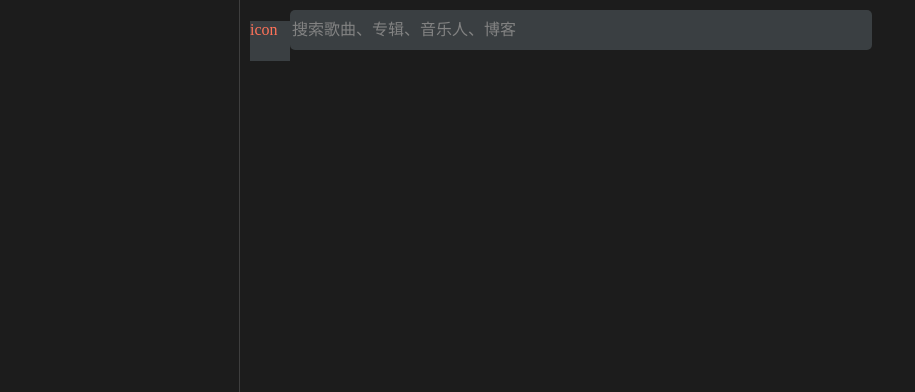
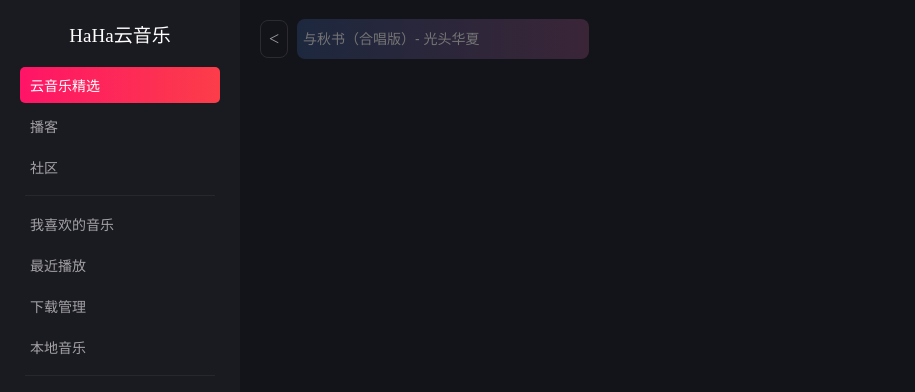
Before and after one commit to HaHa5233/HaHaMusic, a Vue app: page /home in a window 1280 px wide. Shown: the top 392 px of the page, without its empty margins (0-915 px from the left). Built offline with nearby package versions, Linux system fonts and the light colour scheme; a web font is replaced by a local one.

Commit message:
界面重构

```diff
--- a/src/App.vue
+++ b/src/App.vue
@@ -28,9 +28,7 @@ body {
   height: 100vh;
   width: 100vw;
   margin: 0;
-  /* font-family: 'HaHa-Sphericity'; */
   font-size: 16px;
-  background-color: #030303;
-  opacity: 0.9;
+  transition: all 0.3s;
 }
 </style>
--- a/src/components/left-menu/index.vue
+++ b/src/components/left-menu/index.vue
@@ -1,230 +1,79 @@
-<script lant="ts" setup>
-import { useRouter } from 'vue-router'
-import { touristLogin } from '@/apis/user/index'
+<script lang="ts" setup>
 import { useUserStore } from '@/stores/user'
-const router = useRouter()
-const userStore = useUserStore()
-// import { useDark, useToggle } from '@vueuse/core'
-// import Theme from '@/components/theme/index.vue'
-
-// // 黑夜模式切换
-// const toggleDark = useToggle(useDark())
-// const handleChangeDark = () => {
-//   toggleDark()
-// }
-// 监听屏幕宽度变化
-const screenWidth = ref(0)
-const menuVisible = ref(true)
-watch(() => screenWidth, (newValue) => {
-  if (newValue.value > 935) {
-    menuVisible.value = true
-  } else {
-    menuVisible.value = false
-  }
-}, {
-  deep: true,
-  immediate: true
+const user = useUserStore()
+defineExpose({})
+const noLoginMenus = reactive({
+  up: [
+    { label: '云音乐精选', value: 1 },
+    { label: '播客', value: 2 },
+    { label: '社区', value: 3 },
+  ],
+  down: [
+    { label: '我喜欢的音乐', value: 1 },
+    { label: '最近播放', value: 2 },
+    { label: '下载管理', value: 3 },
+    { label: '本地音乐', value: 4 },
+  ]
 })
-// 菜单跳转事件
-const menus = ref([
-  {
-    id: 1,
-    name: '首页',
-    icon: 'iconfont icon-home2'
-  },
-  {
-    id: 2,
-    name: '我的',
-    icon: 'iconfont icon-home1'
-  },
-  {
-    id: 3,
-    name: '登录',
-    icon: 'iconfont icon-home1'
-  },
-  {
-    id: 4,
-    name: '游客',
-    icon: 'iconfont icon-home1'
-  }
-])
-const active = ref('首页')
-const handeToPage = (item) => {
-  switch (item.id) {
-    case 1:
-      router.push({ name: 'Home' })
-      break
-    case 2:
-      console.log(item.id)
-      break
-    case 3:
-      console.log(item.id)
-      break
-    case 4:
-      login()
-      break
-  }
-  active.value = item.name
+const active = ref('云音乐精选')
+const handleToPage = (label: string) => {
+  active.value = label
 }
-// 登录
-const login = () => {
-  touristLogin().then((res) => {
-    userStore.login(res)
-  })
-}
-// 页面首次加载
-onMounted(() => {
-  screenWidth.value = document.body.clientWidth
-  window.onresize = () => {
-    return (() => {
-      screenWidth.value = document.body.clientWidth
-    })()
-  }
-})
+onMounted(() => { })
+onUnmounted(() => { })
 </script>
 
 <template>
-  <div class="main" :class="{ mainactive: menuVisible }">
-    <ul v-if="menuVisible" class="menu">
-      <template v-for="   item    in    menus   " :key="item.id">
-        <li v-if="[1, 2].includes(item.id)" @click="handeToPage(item)" :class="{ active: active === item.name }">
-          <i :class="item.icon"></i>
-          <span>{{ item.name }}</span>
-        </li>
-      </template>
-      <div class="divider"></div>
-      <div class="login">
-        <div>登录</div>
-        <div @click="login">游客登录</div>
-        <span>登录以创建和分享播放列表、观看个性化推荐内容，等等</span>
-      </div>
-    </ul>
-    <ul v-if="!menuVisible" class="menu-pad">
-      <li v-for="   item    in    menus   " :key="item.id" @click="handeToPage(item)"
-        :class="{ active: active === item.name }">
-        <i :class="item.icon"></i>
-        <span>{{ item.name }}</span>
-      </li>
-    </ul>
+  <div class="div-title">
+    <span>HaHa云音乐</span>
+  </div>
+  <div v-if="user.userInfo">
+    <div v-for="item in noLoginMenus.up" :key="item.value" class="div-root" @click="handleToPage(item.label)">
+      <span :class="{ active: active === item.label }">{{ item.label }}</span>
+    </div>
+    <div class="div-divider"></div>
+    <div v-for="item in noLoginMenus.down" :key="item.value" class="div-root" @click="handleToPage(item.label)">
+      <span :class="{ active: active === item.label }">{{ item.label }}</span>
+    </div>
+    <div class="div-divider"></div>
   </div>
 </template>
 
 <style lang="scss" scoped>
-@media(max-width: 935px) {
-  .menu {
-    animation: fade-out 0.4s ease forwards;
+.div-title {
+  text-align: center;
+  margin: 20px 0;
+
+  span {
+    font: 500 19px "HaHa-Sphericity";
+    color: #fff;
   }
 }
 
-@media(min-width: 935px) {
-  .menu {
-    animation: fade-in 0.4s ease forwards;
+.div-root {
+  cursor: pointer;
+
+  span {
+    display: block;
+    font-size: 14px;
+    border-radius: 5PX;
+    padding: 8px 10px;
+    margin: 5px 20px;
+  }
+
+  span:hover {
+    background-color: #27272e;
   }
 }
 
-.main {
-  padding: 10px;
-  text-align: center;
-
-  .menu {
-    width: 100%;
-    color: #fff;
-    text-align: center;
-    padding-inline-start: 0;
-    height: 100%;
-
-
-    span {
-      margin-left: 10px;
-    }
-  }
-
-  .menu-pad {
-    width: 30%;
-    color: #fff;
-    text-align: center;
-    padding-inline-start: 0;
-
-    span {
-      display: block;
-      font-size: 12px;
-    }
-  }
+.active {
+  background: linear-gradient(to right, #ff1467, #fc3d49);
+  color: #fff;
 }
 
-.mainactive {
-  border-right: 1px solid #292929;
-  height: calc(100vh - 32px);
-}
-
-li {
-  list-style-type: none;
-  padding: 10px;
-  margin-top: 5px;
-  border-radius: 10px;
-  cursor: pointer;
-  transition: all 0.2s;
-}
-
-i {
-  font-size: 20px;
-}
-
-li:hover {
-  background-color: #353535;
-}
-
-.active {
-  background-color: #1d1d1d;
-}
-
-.divider {
-  border-bottom: 1px solid #292929;
-  width: 100%;
-  margin: 20px 0;
-}
-
-// 登录
-.login {
-  div {
-    padding: 5px;
-    background-color: #1d1d1d;
-    margin-bottom: 5px;
-    font-size: 14px;
-    border-radius: 20px;
-    cursor: pointer;
-    transition: all 0.2s;
-  }
-
-  div:hover {
-    background-color: #353535;
-  }
-
-  span {
-    font-size: 12px;
-    color: #909090;
-    text-align: left;
-    line-height: 10px;
-  }
-}
-
-@keyframes fade-out {
-  0% {
-    transform: translateX(0px);
-  }
-
-  100% {
-    transform: translateX(-240px);
-  }
-}
-
-@keyframes fade-in {
-  0% {
-    transform: translateX(-240px);
-  }
-
-  100% {
-    transform: translateX(0px);
-  }
+.div-divider {
+  height: 1px;
+  background-color: #27272e;
+  margin: 10px 25px;
 }
 </style>
--- a/src/components/search/index.vue
+++ b/src/components/search/index.vue
@@ -7,30 +7,67 @@ onUnmounted(() => { })
 
 <template>
   <div class="searchBar">
-    <span>
-      <span class="icon-span">icon</span>
-      <input name="input" type="search" autocomplete="off" size="60" placeholder="搜索歌曲、专辑、音乐人、博客" class="search">
-    </span>
+    <div class="div-icon">
+      <span>&lt;</span>
+    </div>
+    <div class="div-search">
+      <input class="search" name="input" type="search" autocomplete="off" size="60" placeholder="与秋书（合唱版）- 光头华夏">
+    </div>
   </div>
 </template>
 
 <style lang="scss" scoped>
 .searchBar {
-  color:tomato;
+  display: flex;
 }
-.search {
+
+.div-icon {
+  height: 36px;
+  width: 26px;
+  margin: 0 10px;
+  border-radius: 8px;
+  border: 1px solid #2b2b31;
+  text-align: center;
+  line-height: 36px;
+
+  span {
+    margin: 0 auto;
+    color: #a1a1a3;
+    font-size: 18px;
+  }
+}
+
+.div-search {
+  position: relative;
+
+  .search {
+    position: absolute;
+    height: 38px;
+    width: 290px;
+    background: linear-gradient(to right, #1d283e, #3a2537);
+    border: none;
+    border-radius: 8px;
+    font-size: 14px;
+    color: #71707a;
+    padding-left: 5px;
+    z-index: 2;
+  }
+
+  .search:focus {
+    outline: none;
+    background: #13131a
+  }
+}
+
+.div-search::after {
+  display: block;
+  position: absolute;
+  content: "";
+  width: 292px;
   height: 40px;
-  background-color: rgb(44,52,55,0.8);
-  border-radius: 5px;
-  border: none;
-  font-size: 16px;
-  color: #b3b3b3;
-  font-weight: blod;
-}
-.icon-span {
-  height: 40px;
-  width: 40px;
-  display: inline-block;
-  background-color: rgb(44,52,55,0.8);
+  top: -1px;
+  left: -1px;
+  border-radius: 8px;
+  background: linear-gradient(to right, #1d283e, #3a2537);
 }
 </style>
--- a/src/views/home/index.vue
+++ b/src/views/home/index.vue
@@ -1,4 +1,4 @@
-<script setup>
+<script lang="ts" setup>
 import LeftMenu from '@/components/left-menu/index.vue'
 import MainInteface from '@/views/main-interface/index.vue'
 defineExpose({})
@@ -27,11 +27,15 @@ onUnmounted(() => { })
   display: flex;
 
   .left-menu {
-    width: 240px
+    width: 240px;
+    color: #a3a3a6;
+    background-color: rgb(26, 26, 33);
   }
 
   .main {
     flex: 1;
+    // color: var(--theme-color);
+    background-color: rgb(19, 19, 26);
   }
 }
 </style>
--- a/src/views/main-interface/index.vue
+++ b/src/views/main-interface/index.vue
@@ -14,6 +14,6 @@ onUnmounted(() => { })
 
 <style lang="scss" scoped>
 .mainInterface {
-  padding: 10px;
+  padding: 20px 10px;
 }
 </style>
```
Also changed, not shown: src/assets/css/theme.css (added, +24 -0 lines). Lines whose indentation alone changed are shown as unchanged.
